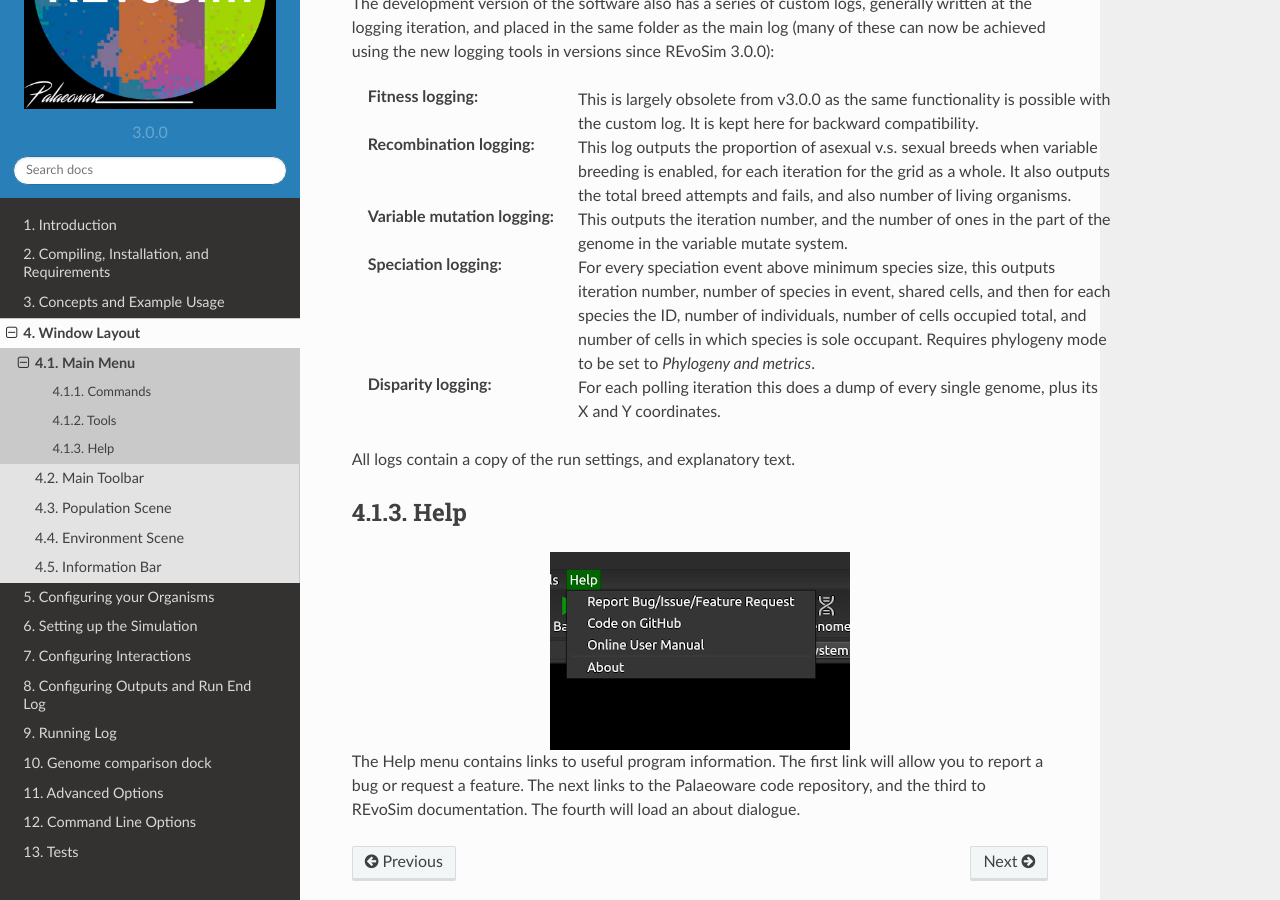
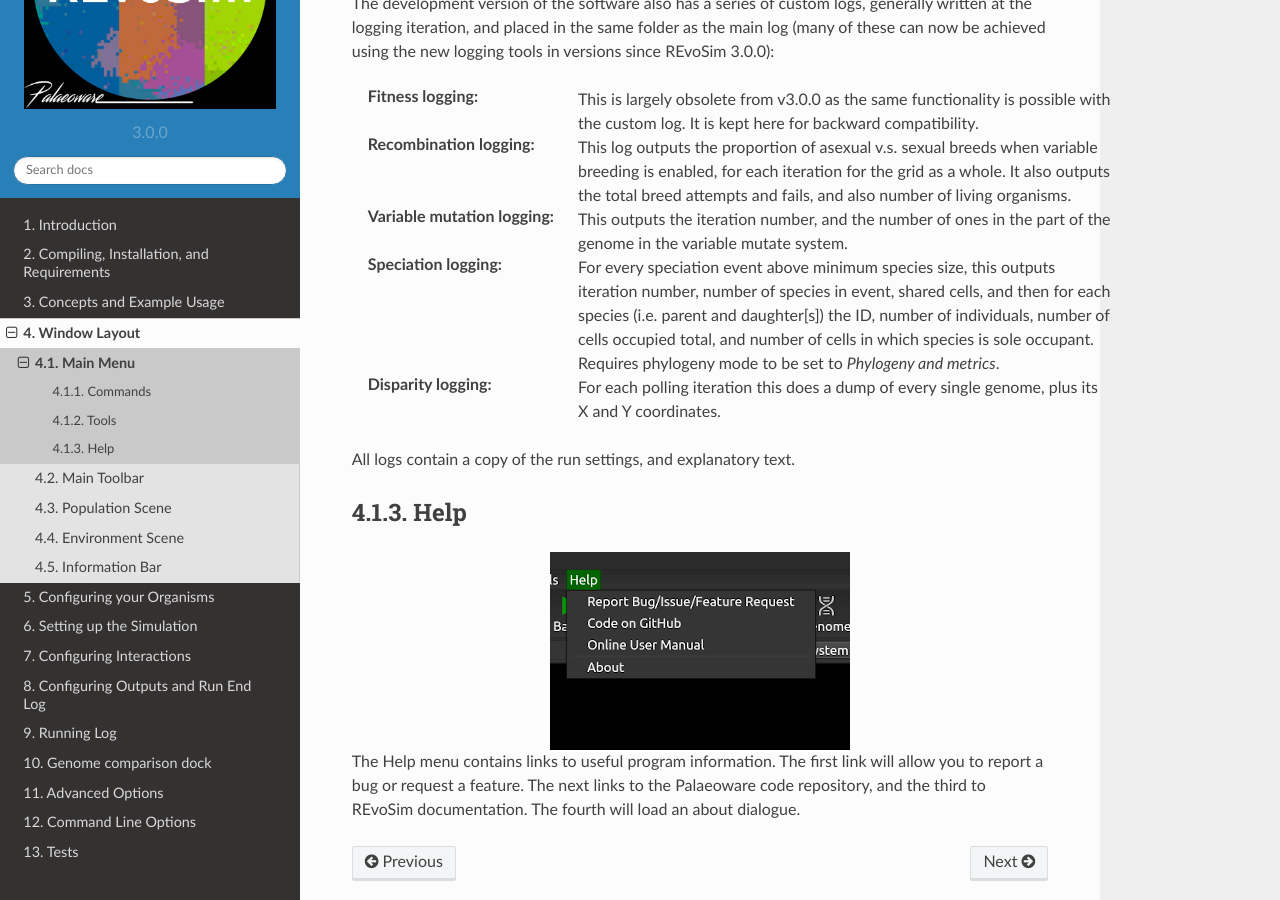
Before and after one commit to palaeoware/revosim, a Sphinx documentation site: the page built from revosim/docs/mainmenu.rst, in a window 1280 px wide and 900 px high, scrolled down 1684 px. Built offline with Sphinx 7.4.7 and the Read the Docs theme 2.0.0, drawn with Linux system fonts in a browser that asks for light colours.

Commit message:
Added a detail to the docs

```diff
--- a/revosim/docs/mainmenu.rst
+++ b/revosim/docs/mainmenu.rst
@@ -47,7 +47,7 @@ The development version of the software also has a series of custom logs, genera
 :Fitness logging: This is largely obsolete from v3.0.0 as the same functionality is possible with the custom log. It is kept here for backward compatibility.
 :Recombination logging: This log outputs the proportion of asexual v.s. sexual breeds when variable breeding is enabled, for each iteration for the grid as a whole. It also outputs the total breed attempts and fails, and also number of living organisms.
 :Variable mutation logging: This outputs the iteration number, and the number of ones in the part of the genome in the variable mutate system.
-:Speciation logging: For every speciation event above minimum species size, this outputs iteration number, number of species in event, shared cells, and then for each species the ID, number of individuals, number of cells occupied total, and number of cells in which species is sole occupant. Requires phylogeny mode to be set to *Phylogeny and metrics*.
+:Speciation logging: For every speciation event above minimum species size, this outputs iteration number, number of species in event, shared cells, and then for each species (i.e. parent and daughter[s]) the ID, number of individuals, number of cells occupied total, and number of cells in which species is sole occupant. Requires phylogeny mode to be set to *Phylogeny and metrics*.
 :Disparity logging: For each polling iteration this does a dump of every single genome, plus its X and Y coordinates.
 
 All logs contain a copy of the run settings, and explanatory text.
```
